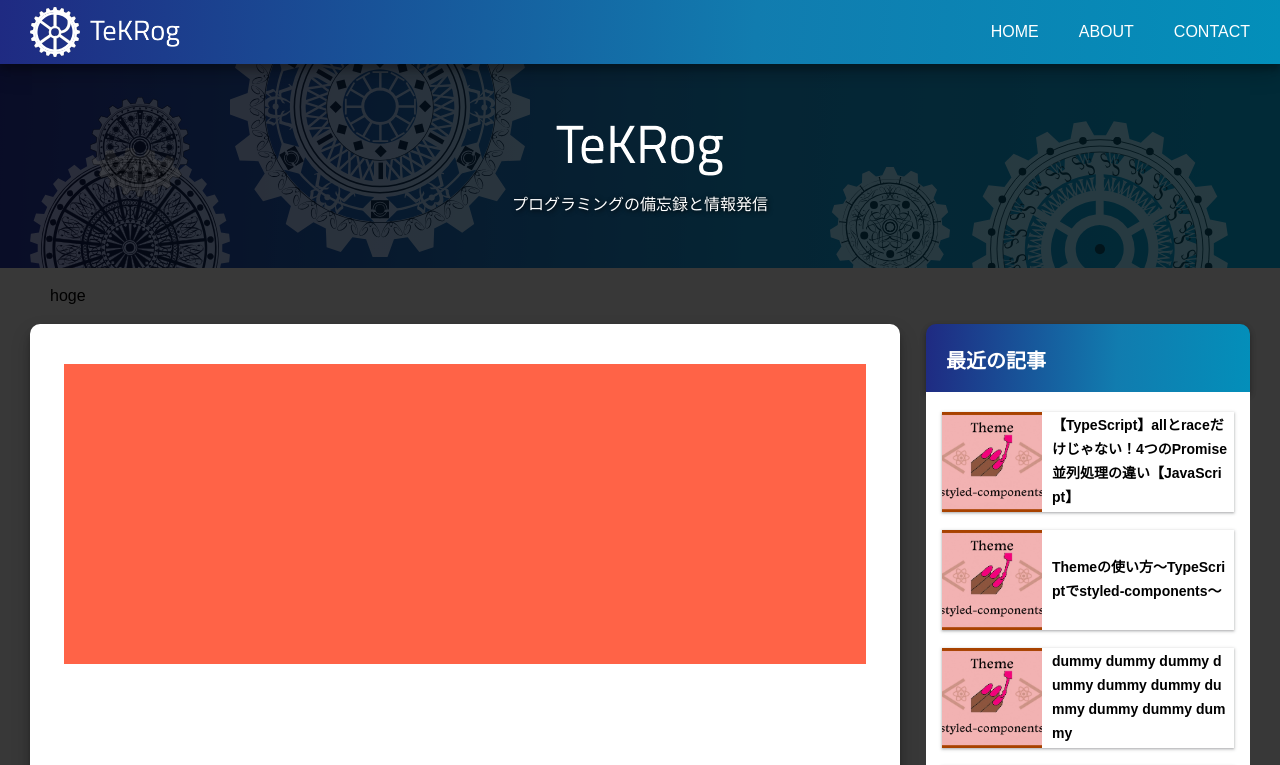
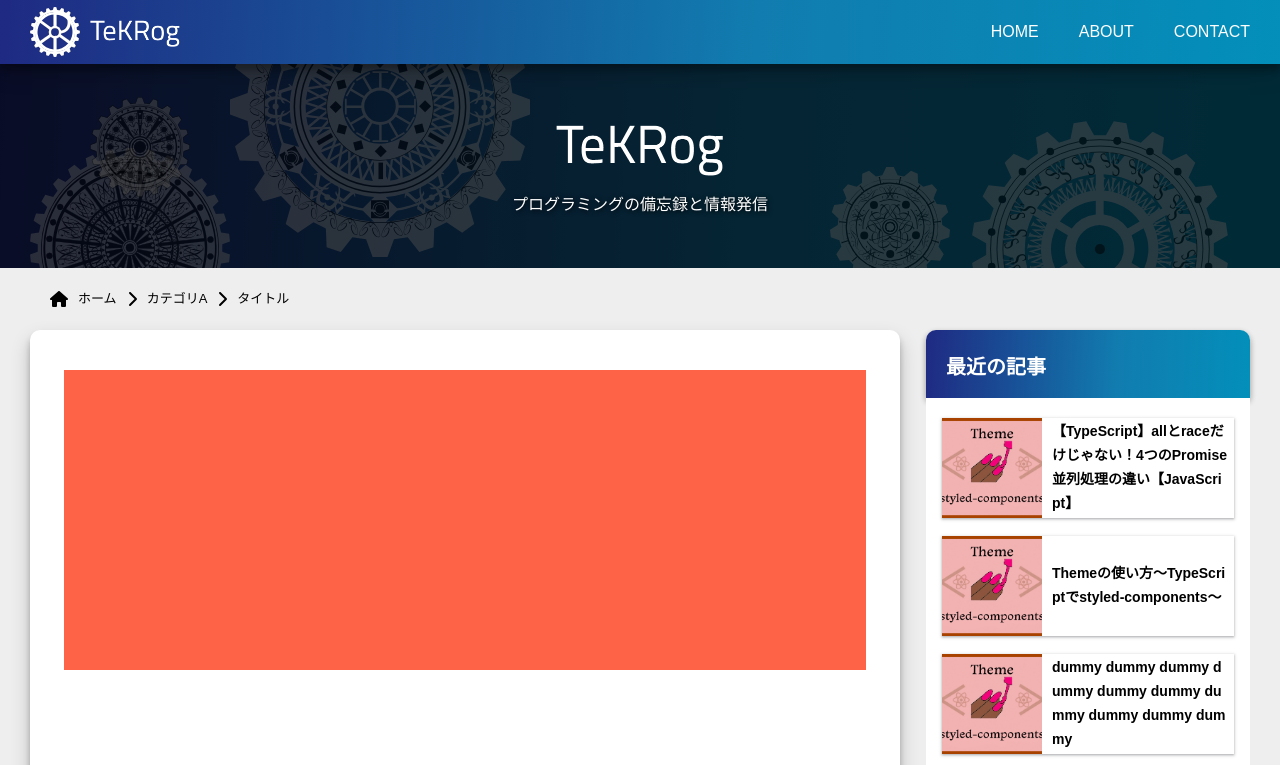
Before and after one commit to Ryoh96/tekrog, a Next.js app: page /test in a window 1280 px wide. Shown: the top 765 px of the page. Built offline with nearby package versions, Linux system fonts and the light colour scheme.

Commit message:
Added Fontawesome packages and Implemented breadcrumb

```diff
--- a/package.json
+++ b/package.json
@@ -16,6 +16,10 @@
     "prepare": "husky install"
   },
   "dependencies": {
+    "@fortawesome/fontawesome-svg-core": "^6.3.0",
+    "@fortawesome/free-brands-svg-icons": "^6.3.0",
+    "@fortawesome/free-solid-svg-icons": "^6.3.0",
+    "@fortawesome/react-fontawesome": "^0.2.0",
     "@types/node": "18.14.6",
     "@types/react": "18.0.28",
     "@types/react-dom": "18.0.11",
--- a/src/components/layout/MainArea.tsx
+++ b/src/components/layout/MainArea.tsx
@@ -11,5 +11,10 @@ const MainArea = styled.div`
   @media (max-width: ${({ theme }) => theme.breakpoints.sp}) {
     padding: 26px 22px;
   }
+
+  /* @media (prefers-color-scheme: dark) {
+    background-color: #292a2d;
+    color: #fff;
+  } */
 `
 export default MainArea
--- a/src/components/molecules/Breadcrumb.tsx
+++ b/src/components/molecules/Breadcrumb.tsx
@@ -1,8 +1,17 @@
+import { faChevronRight, faHome } from '@fortawesome/free-solid-svg-icons'
+import { FontAwesomeIcon } from '@fortawesome/react-fontawesome'
+import React from 'react'
 import styled from 'styled-components'
 
 import PageContainer from './../layout/PageContainer'
 
+const breadcrumbList = ['ホーム', 'カテゴリA', 'タイトル']
+
 const BreadcrumbWrapper = styled.div`
+  font-size: 13px;
+  display: flex;
+  align-items: center;
+  gap: 10px;
   padding: 20px;
 
   @media (max-width: ${({ theme }) => theme.breakpoints.sp}) {
@@ -13,7 +22,17 @@ const BreadcrumbWrapper = styled.div`
 const Breadcrumb = () => {
   return (
     <PageContainer>
-      <BreadcrumbWrapper>hoge</BreadcrumbWrapper>
+      <BreadcrumbWrapper>
+        <FontAwesomeIcon icon={faHome} />
+        {breadcrumbList.map((breadcrumb, index) => (
+          <React.Fragment key={breadcrumb}>
+            <p>{breadcrumb}</p>
+            {index !== breadcrumbList.length - 1 && (
+              <FontAwesomeIcon icon={faChevronRight} />
+            )}
+          </React.Fragment>
+        ))}
+      </BreadcrumbWrapper>
     </PageContainer>
   )
 }
--- a/src/components/molecules/SideContent.tsx
+++ b/src/components/molecules/SideContent.tsx
@@ -11,6 +11,11 @@ const SideContentContainer = styled.div`
   @media (max-width: ${({ theme }) => theme.breakpoints.sp}) {
     padding: 15px;
   }
+
+  /* @media (prefers-color-scheme: dark) {
+    background-color: #292a2d;
+    color: #fff;
+  } */
 `
 
 const SideContentTitleBlock = styled(TitleBlock)`
--- a/src/styles/GlobalStyle.tsx
+++ b/src/styles/GlobalStyle.tsx
@@ -15,7 +15,8 @@ const Base = createGlobalStyle`
   }
 
   body {
-    background-color: #383838;
+    /* background-color: #383838; */
+    background-color: #eee;
     font-family: YuGothic, Hiragino Kaku Gothic Pro, Meiryo, sans-serif;;
     word-break: break-all;
   }
```
Also changed, not shown: src/components/atoms/DropDown.tsx (line endings or trailing spaces), 1 other file (tests, documents, lock files or other folders).
